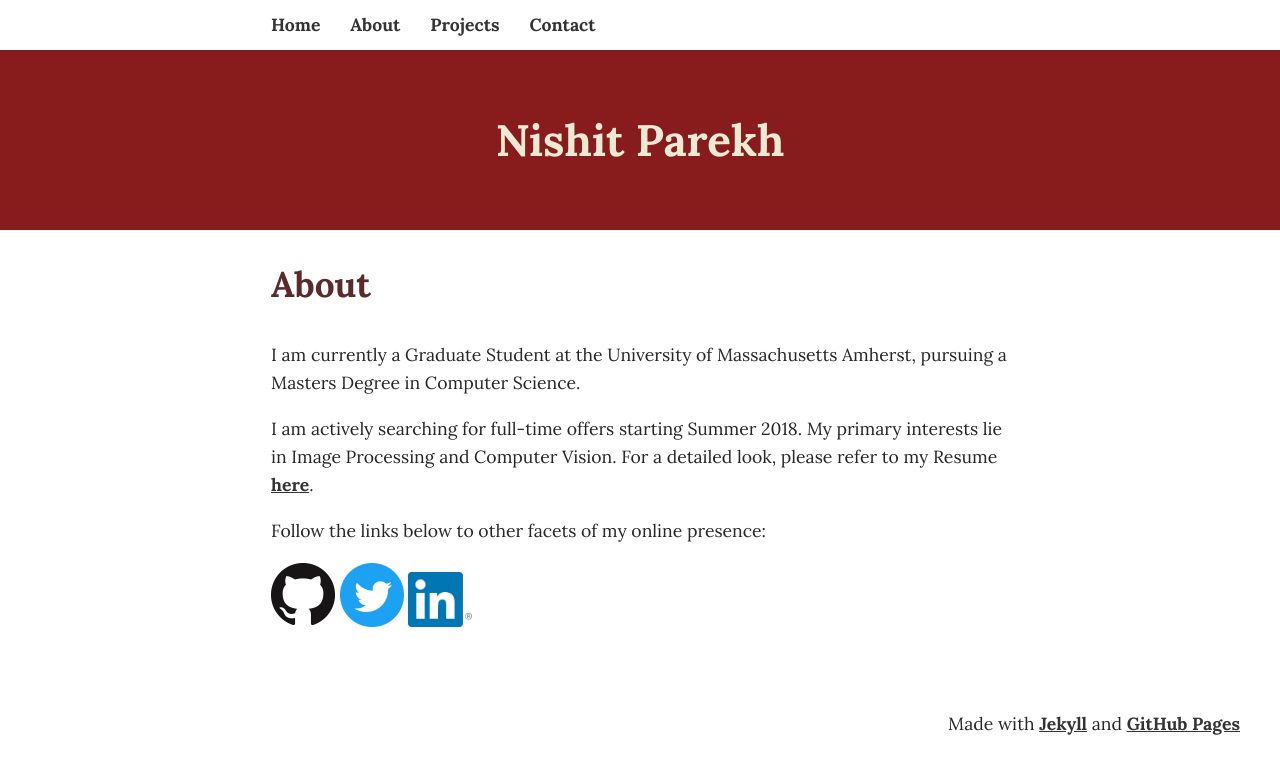
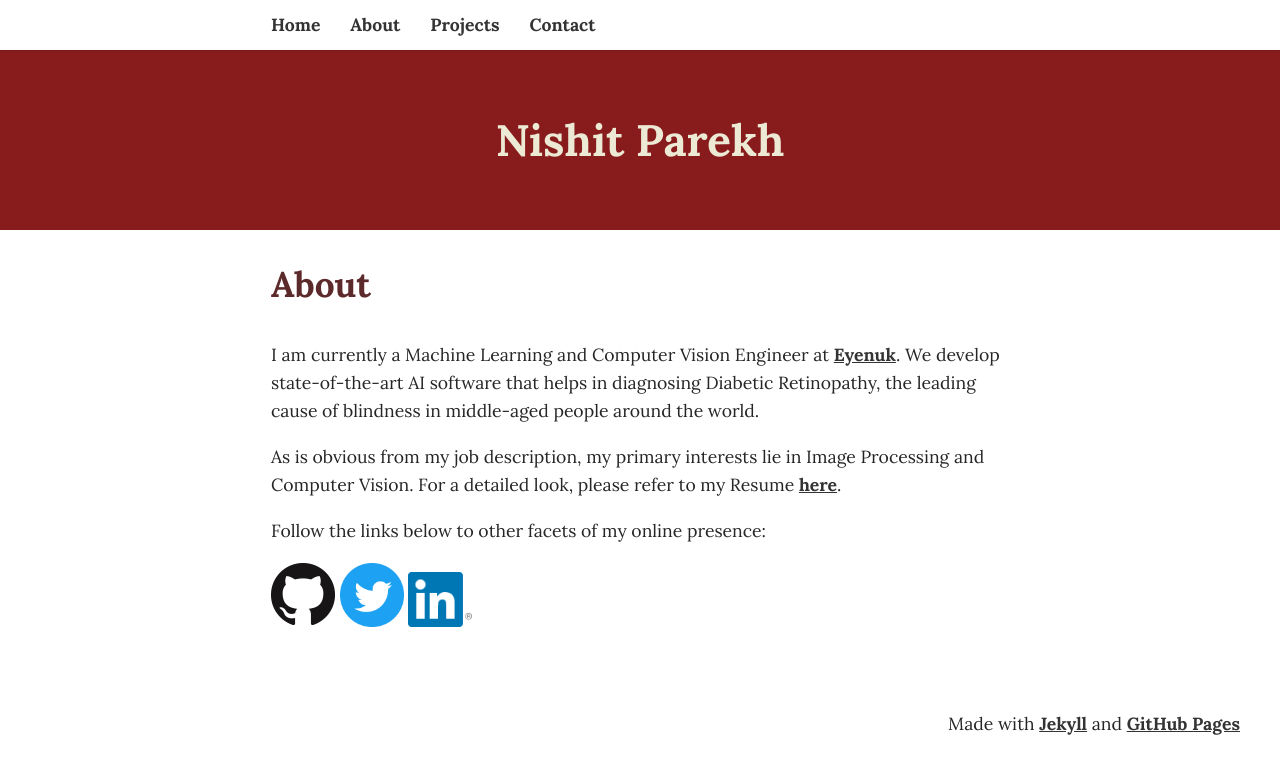
Before and after one commit to parekhnish/parekhnish.github.io, a Jekyll site: the page built from _pages/01_about.md, in a window 1280 px wide. Shown: the top 774 px of the page. Built offline with Jekyll 4.4.1, drawn with Linux system fonts in a browser that asks for light colours.

Commit message:
Updated Profile

```diff
--- a/_pages/01_about.md
+++ b/_pages/01_about.md
@@ -4,10 +4,9 @@
 permalink: /about/
 ---
 
-I am currently a Graduate Student at the University of Massachusetts Amherst, pursuing a Masters Degree in Computer Science.
+I am currently a Machine Learning and Computer Vision Engineer at <a href="http://www.eyenuk.com/" target="_blank">Eyenuk</a>. We develop state-of-the-art AI software that helps in diagnosing Diabetic Retinopathy, the leading cause of blindness in middle-aged people around the world.
 
-<!-- I am actively searching for participating in Internships for Summer 2017. You can view my Resume [here](../Resume/) -->
-I am actively searching for full-time offers starting Summer 2018. My primary interests lie in Image Processing and Computer Vision. For a detailed look, please refer to my Resume <a href="https://www.dropbox.com/s/n6778yfjp6zbiky/Nishit_Parekh_Resume.pdf" target="_blank">here</a>.
+As is obvious from my job description, my primary interests lie in Image Processing and Computer Vision. For a detailed look, please refer to my Resume <a href="https://www.dropbox.com/s/n6778yfjp6zbiky/Nishit_Parekh_Resume.pdf" target="_blank">here</a>.
 
 Follow the links below to other facets of my online presence:
 
```
